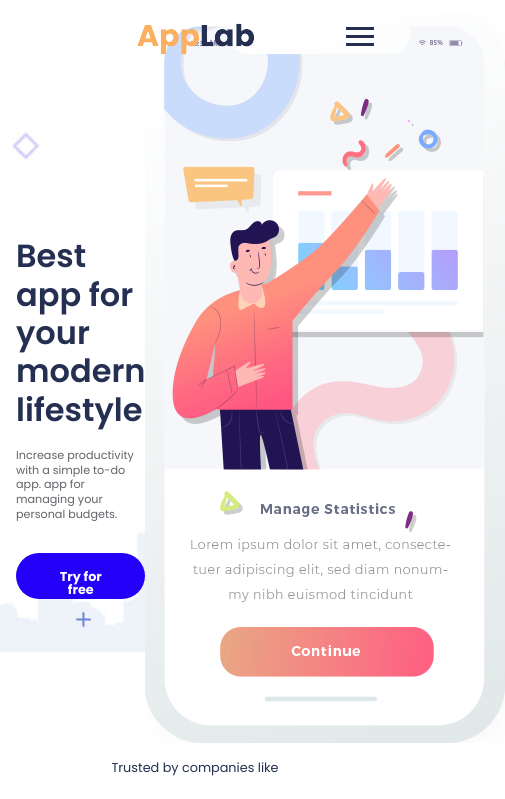
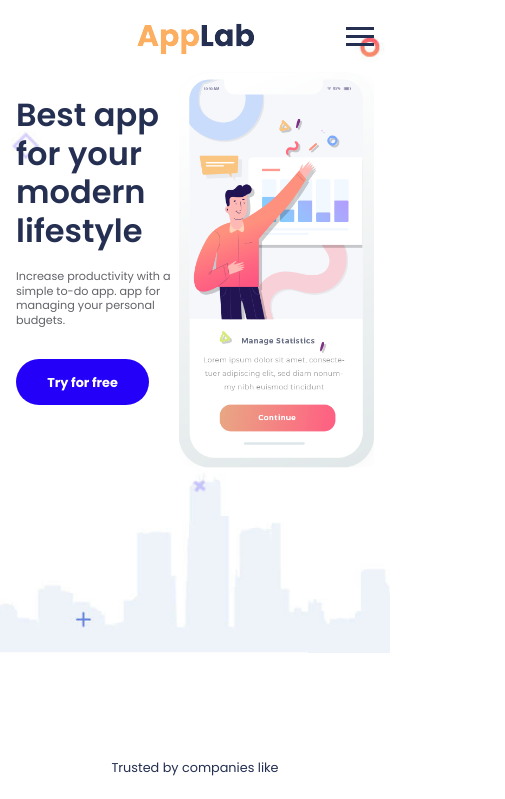
Before and after one commit to psb4728/applab, a plain HTML site: page index.html in a window 390 px wide. Shown: the top 799 px of the page, 505 px wide, since content can reach past the window. Drawn offline with Linux system fonts and the light colour scheme; a web font is replaced by a local one.

Commit message:
Add files via upload

```diff
--- a/css/main.css
+++ b/css/main.css
@@ -116,7 +116,7 @@
   align-items: center;
   width: 100%;
   height: 10rem;
-  z-index: 1;
+  z-index: 10;
 }
 .header.stiky { background: rgba(255, 255, 255, .9); }
 .toggle-btn {
@@ -616,6 +616,14 @@ footer {
   .header .btn { display: none; }
   .toggle-btn { display: flex; }
 
+  .phon {
+    width: 50%;
+    height: auto;
+    margin-right: 2rem;
+    transform: translateY(15%);
+
+  }
+
   .choice .icon,
   .choice .txt {display: none;}
   .choice .sub-title {
```
